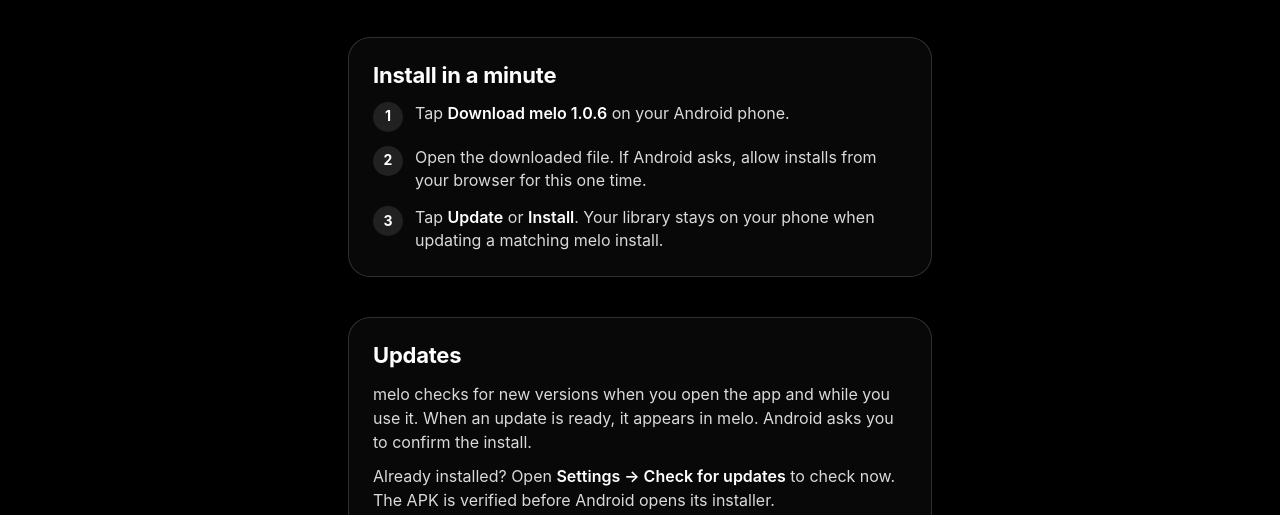
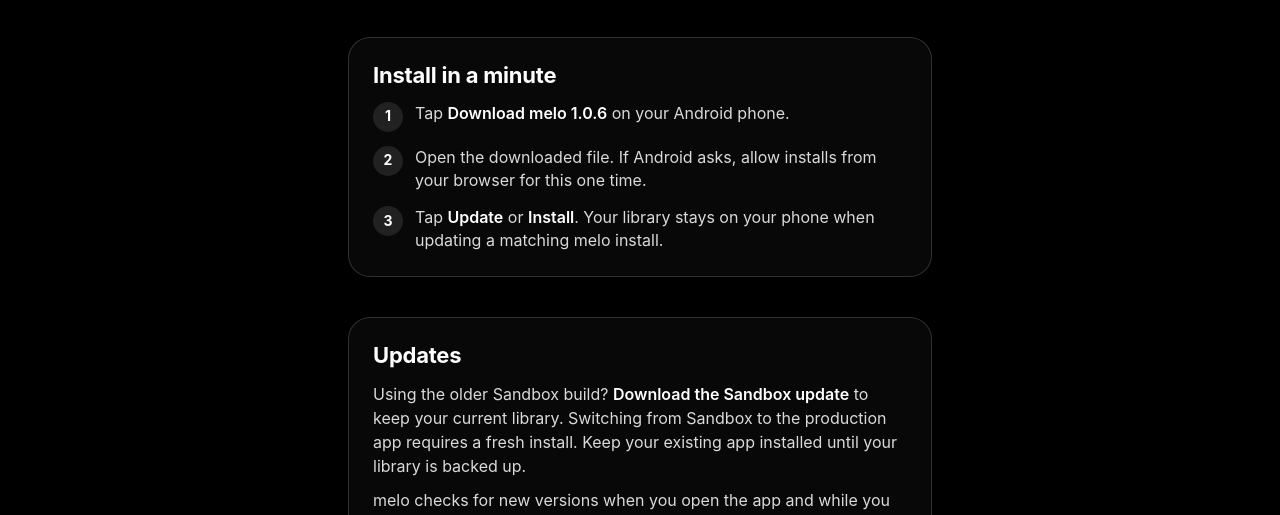
Before and after one commit to Svanski0/getmelomusic-site, a plain HTML site: page android/index.html in a window 1280 px wide. Shown: the part 437-952 px from the top of the page. Drawn offline with Linux system fonts and the light colour scheme.

Commit message:
Publish Sandbox Android 1.0.6 in-place update

```diff
--- a/android/index.html
+++ b/android/index.html
@@ -81,6 +81,7 @@
 
   <section class="card">
     <h2>Updates</h2>
+    <p>Using the older Sandbox build? <a id="android-test-download" href="/android/releases/7/melo-1.0.6-test.apk" download><b>Download the Sandbox update</b></a> to keep your current library. Switching from Sandbox to the production app requires a fresh install. Keep your existing app installed until your library is backed up.</p>
     <p>melo checks for new versions when you open the app and while you use it. When an update is ready, it appears in melo. Android asks you to confirm the install.</p>
     <p>Already installed? Open <b>Settings → Check for updates</b> to check now. The APK is verified before Android opens its installer.</p>
   </section>
@@ -107,9 +108,9 @@
   </nav>
 </footer>
 <script>
-  document.getElementById('android-download').addEventListener('click', () => {
+  document.querySelectorAll('#android-download, #android-test-download').forEach(link => link.addEventListener('click', () => {
     navigator.sendBeacon?.('https://melo-billing-prod.fly.dev/v1/analytics/android-download');
-  });
+  }));
 </script>
 </body>
 </html>
```
Also changed, not shown: android/releases/v1/manifest.json, 1 other file.
